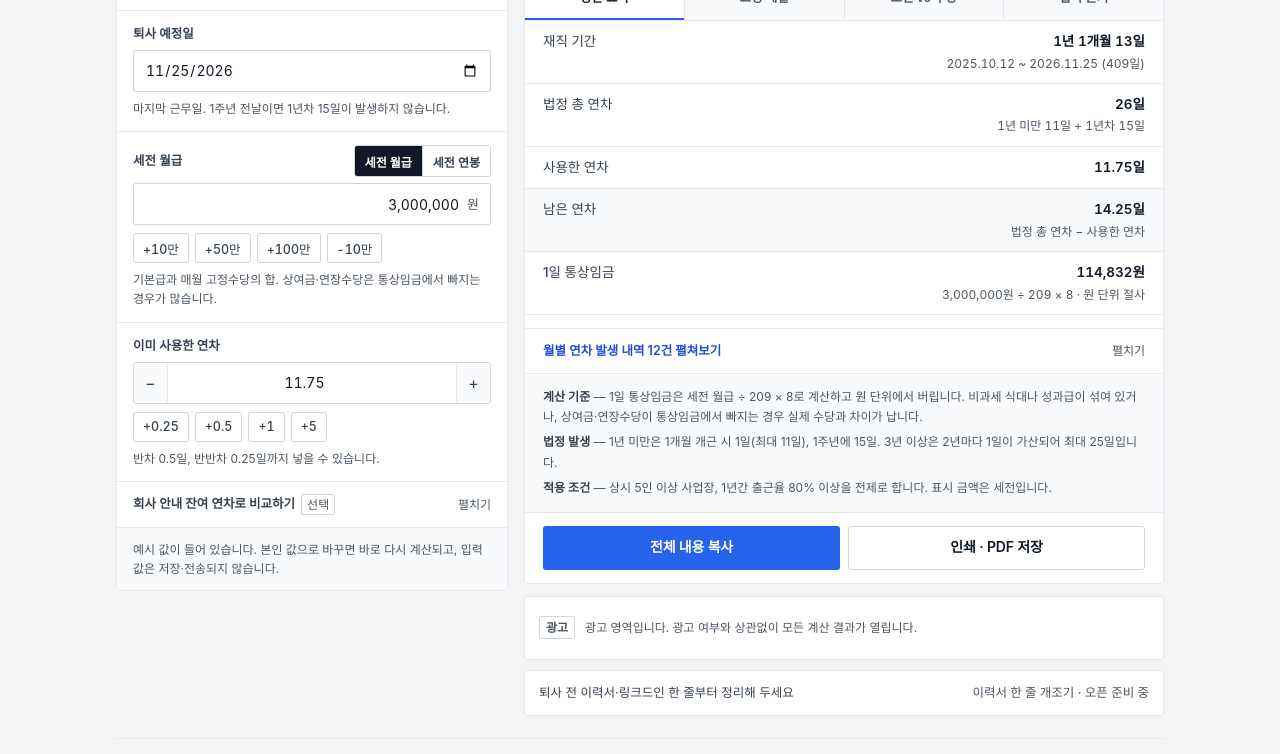
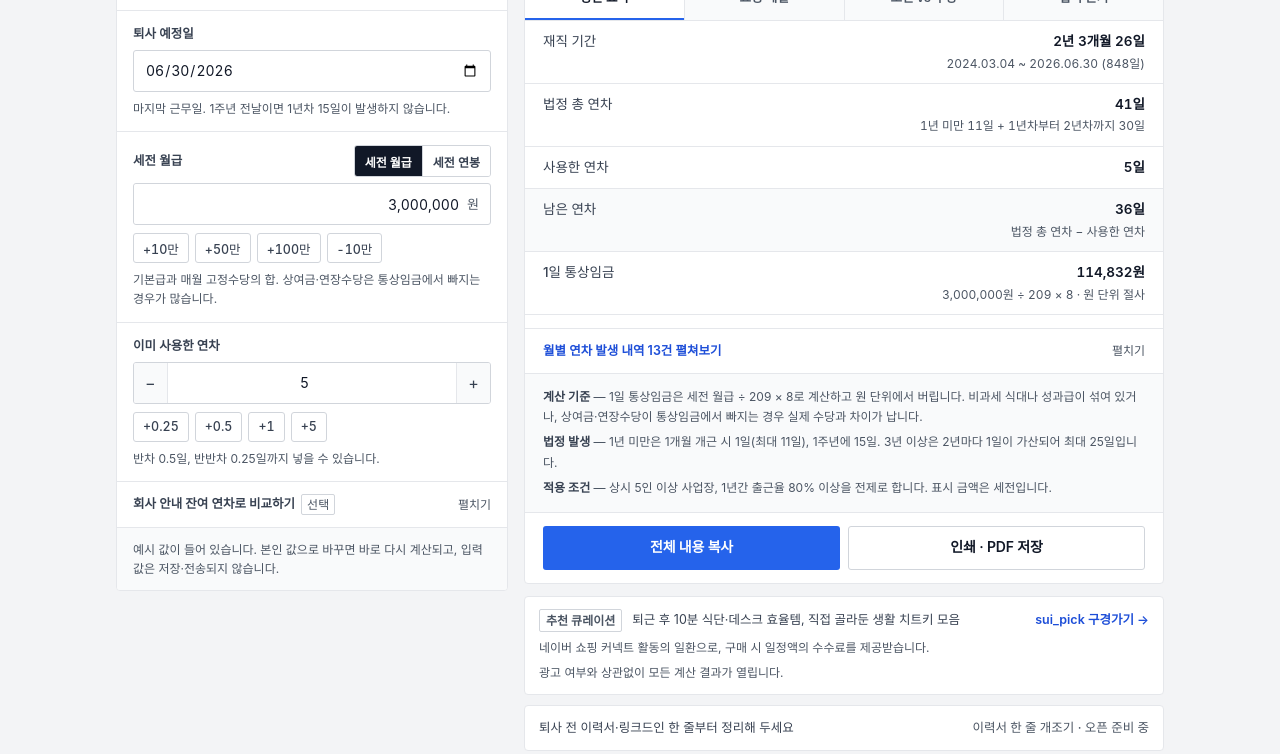
Before and after one commit to soosoosupernova/leave-calculator, a plain HTML site: page index.html in a window 1280 px wide. Shown: the part 377-1131 px from the top of the page. Drawn offline with Linux system fonts and the light colour scheme; a web font is replaced by a local one.

Commit message:
Update default example values to neutral placeholders
- 기본 예시값을 2024-03-04 ~ 2026-06-30, 사용 5일로 교체 (개인 날짜 노출 제거)
- 하단 광고 영역에 네이버 크리에이터샵(sui_pick) 제휴 배너와 대가성 고지 추가

```diff
--- a/index.html
+++ b/index.html
@@ -286,9 +286,14 @@
   .empty-body{margin-top:6px;font-size:12.5px;line-height:1.7;color:var(--mute)}
 
   /* 광고 자리 */
-  .ad{margin-top:12px;display:flex;align-items:center;gap:10px;min-height:64px;padding:12px 14px;background:var(--card);border:1px solid var(--line);border-radius:4px}
+  .ad{margin-top:12px;padding:12px 14px;background:var(--card);border:1px solid var(--line);border-radius:4px}
+  .ad-banner{display:flex;flex-wrap:wrap;align-items:center;gap:4px 10px;color:var(--ink)}
+  .ad-banner:hover{text-decoration:none}
+  .ad-banner:hover .ad-cta{text-decoration:underline}
   .ad-tag{flex:none;font-size:12px;font-weight:600;color:var(--mute);border:1px solid var(--line2);border-radius:2px;padding:1px 6px}
-  .ad-body{font-size:12px;line-height:1.65;color:var(--mute)}
+  .ad-copy{flex:1 1 200px;font-size:12.5px;line-height:1.6;color:var(--body)}
+  .ad-cta{font-size:12.5px;font-weight:600;color:var(--blue);white-space:nowrap}
+  .ad-note{margin-top:6px;font-size:12px;line-height:1.6;color:var(--mute)}
 
   /* 다음 단계 연결 */
   .funnel{display:flex;flex-wrap:wrap;align-items:center;justify-content:space-between;gap:4px 10px;margin-top:10px;padding:12px 14px;background:var(--card);border:1px solid var(--line);border-radius:4px;color:var(--ink)}
@@ -367,12 +372,12 @@
         <form id="calc-form" novalidate>
           <div class="row">
             <label for="in-join">입사일</label>
-            <input id="in-join" name="join" type="date" value="2025-10-12" aria-describedby="hint-join">
+            <input id="in-join" name="join" type="date" value="2024-03-04" aria-describedby="hint-join">
             <p class="hint" id="hint-join">근로계약서나 4대보험 취득일 기준. 수습기간도 재직기간에 포함됩니다.</p>
           </div>
           <div class="row">
             <label for="in-leave">퇴사 예정일</label>
-            <input id="in-leave" name="leave" type="date" value="2026-11-25" aria-describedby="hint-leave">
+            <input id="in-leave" name="leave" type="date" value="2026-06-30" aria-describedby="hint-leave">
             <p class="hint" id="hint-leave">마지막 근무일. 1주년 전날이면 1년차 15일이 발생하지 않습니다.</p>
           </div>
           <div class="row">
@@ -406,7 +411,7 @@
             <label for="in-used">이미 사용한 연차</label>
             <div class="stepper">
               <button type="button" data-used="-0.25" aria-label="0.25일 빼기">−</button>
-              <input id="in-used" name="used" type="number" step="0.25" min="0" value="11.75" aria-describedby="hint-used">
+              <input id="in-used" name="used" type="number" step="0.25" min="0" value="5" aria-describedby="hint-used">
               <button type="button" data-used="0.25" aria-label="0.25일 더하기">+</button>
             </div>
             <div class="quick" aria-label="사용 연차 빠른 입력">
@@ -439,8 +444,13 @@
       <div id="result"></div>
 
       <div class="ad" aria-label="광고 영역">
-        <span class="ad-tag">광고</span>
-        <p class="ad-body">광고 영역입니다. 광고 여부와 상관없이 모든 계산 결과가 열립니다.</p>
+        <a class="ad-banner" href="https://cshop.naver.com/sui_pick" target="_blank" rel="noopener noreferrer">
+          <span class="ad-tag">추천 큐레이션</span>
+          <span class="ad-copy">퇴근 후 10분 식단·데스크 효율템, 직접 골라둔 생활 치트키 모음</span>
+          <span class="ad-cta">sui_pick 구경가기 →</span>
+        </a>
+        <p class="ad-note">네이버 쇼핑 커넥트 활동의 일환으로, 구매 시 일정액의 수수료를 제공받습니다.</p>
+        <p class="ad-note">광고 여부와 상관없이 모든 계산 결과가 열립니다.</p>
       </div>
 
       <div class="funnel funnel-soon">
@@ -490,7 +500,7 @@
     payMode: 'month', payPair: null
   };
 
-  var DEFAULTS = { join: '2025-10-12', leave: '2026-11-25', pay: '3,000,000', used: '11.75' };
+  var DEFAULTS = { join: '2024-03-04', leave: '2026-06-30', pay: '3,000,000', used: '5' };
 
   /* ---------------------------------------------------------------- 날짜 */
   function pad2(n) { return (n < 10 ? '0' : '') + n; }
```
